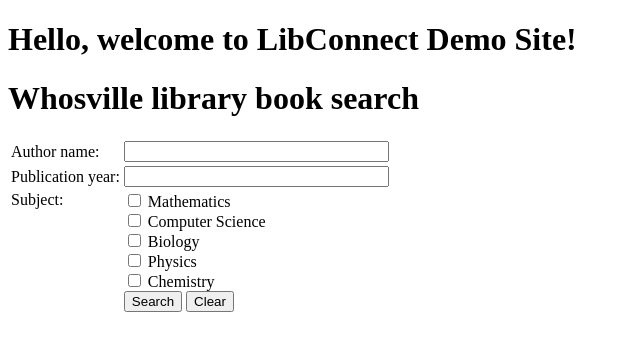
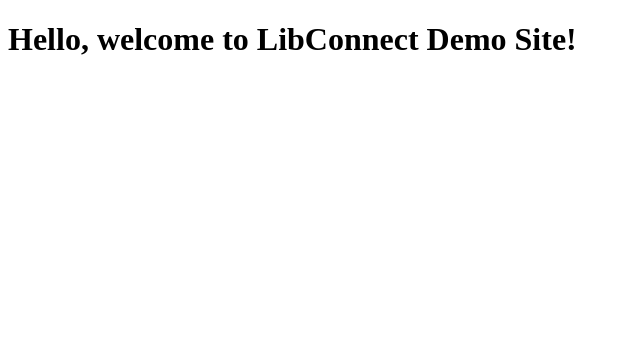
Before and after one commit to ttvt098/webTest, a plain HTML site: page index.html in a window 1280 px wide. Shown: the whole page, without its empty margins (0-640 px from the left). Drawn offline with Linux system fonts and the light colour scheme.

Commit message:
Update index.html

```diff
--- a/index.html
+++ b/index.html
@@ -5,39 +5,5 @@
 </head>
 <body>
 <h1>Hello, welcome to LibConnect Demo Site!</h1>
-<h1>Whosville library book search</h1>
-	<table>
-	<form action="http://library.whosville/bsearch" method="get">
-	<tr>
-		<td>Author name: </td>
-		<td><input type="text" name="authorname" size="30"/></td>
-	</tr>
-
-	<tr>
-		<td>Publication year: </td>
-		<td><input type="text" name="publicationyear" size="30"/> </td>
-	</tr>
-
-	<tr>
-	<td valign ="top">Subject: </td>
-	<td>
-	<input type="checkbox" name= "subject" value="mth"> Mathematics <br/>
-	<input type="checkbox" name= "subject" value="cs"> Computer Science <br/>
-	<input type="checkbox" name= "subject" value="bio"> Biology <br/>
-	<input type="checkbox" name= "subject" value="phy"> Physics <br/>
-	<input type="checkbox" name= "subject" value="chem"> Chemistry <br/>
-
-	<input type="submit" value="Search"/>
-	<input type="reset" value="Clear"/>
-	</td>
-	</tr>
-
-	<td>
-
-	<td> </td>
-	</tr>
-
-	</form>
-	</table>
 </body>
 </html>
```
